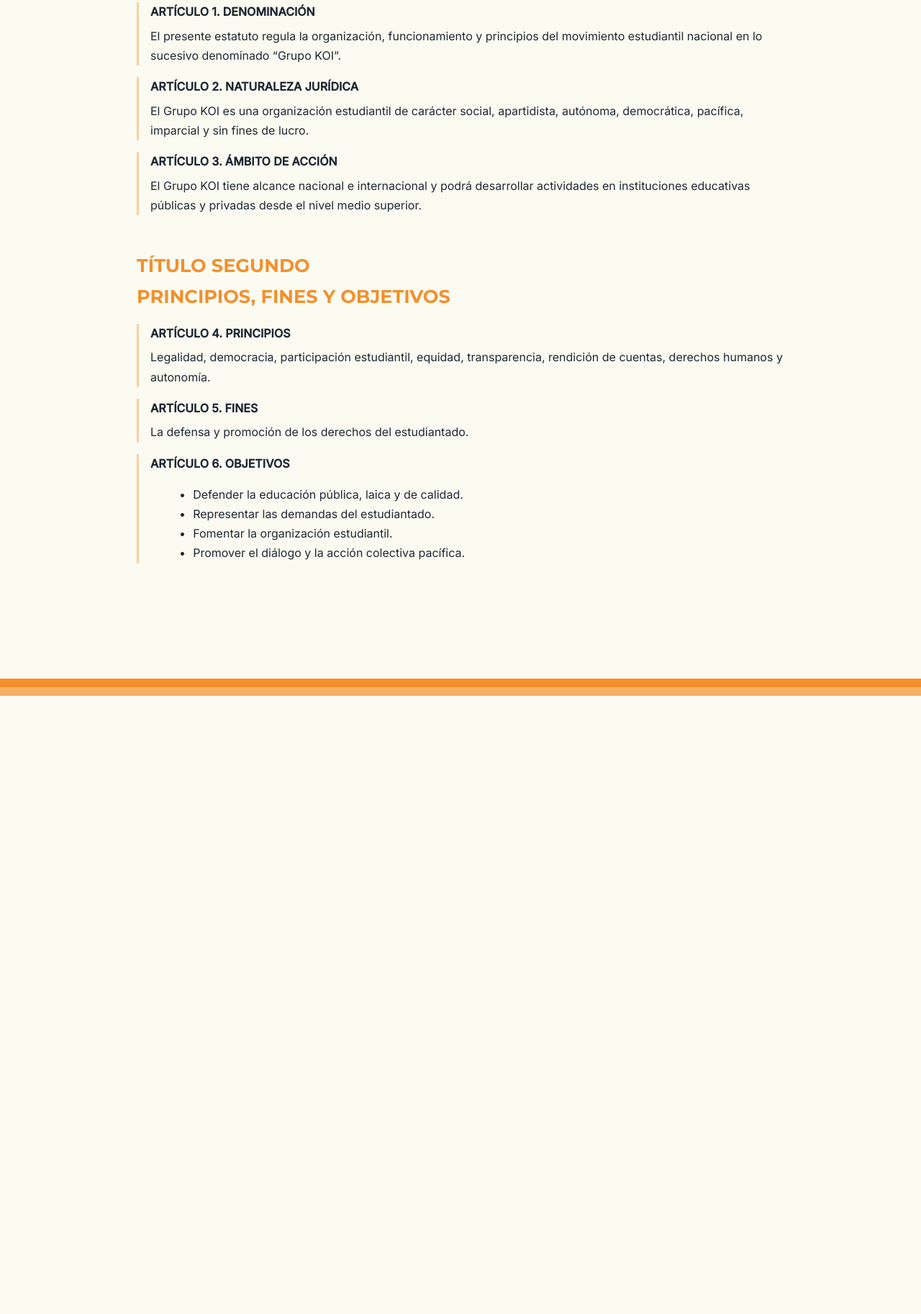
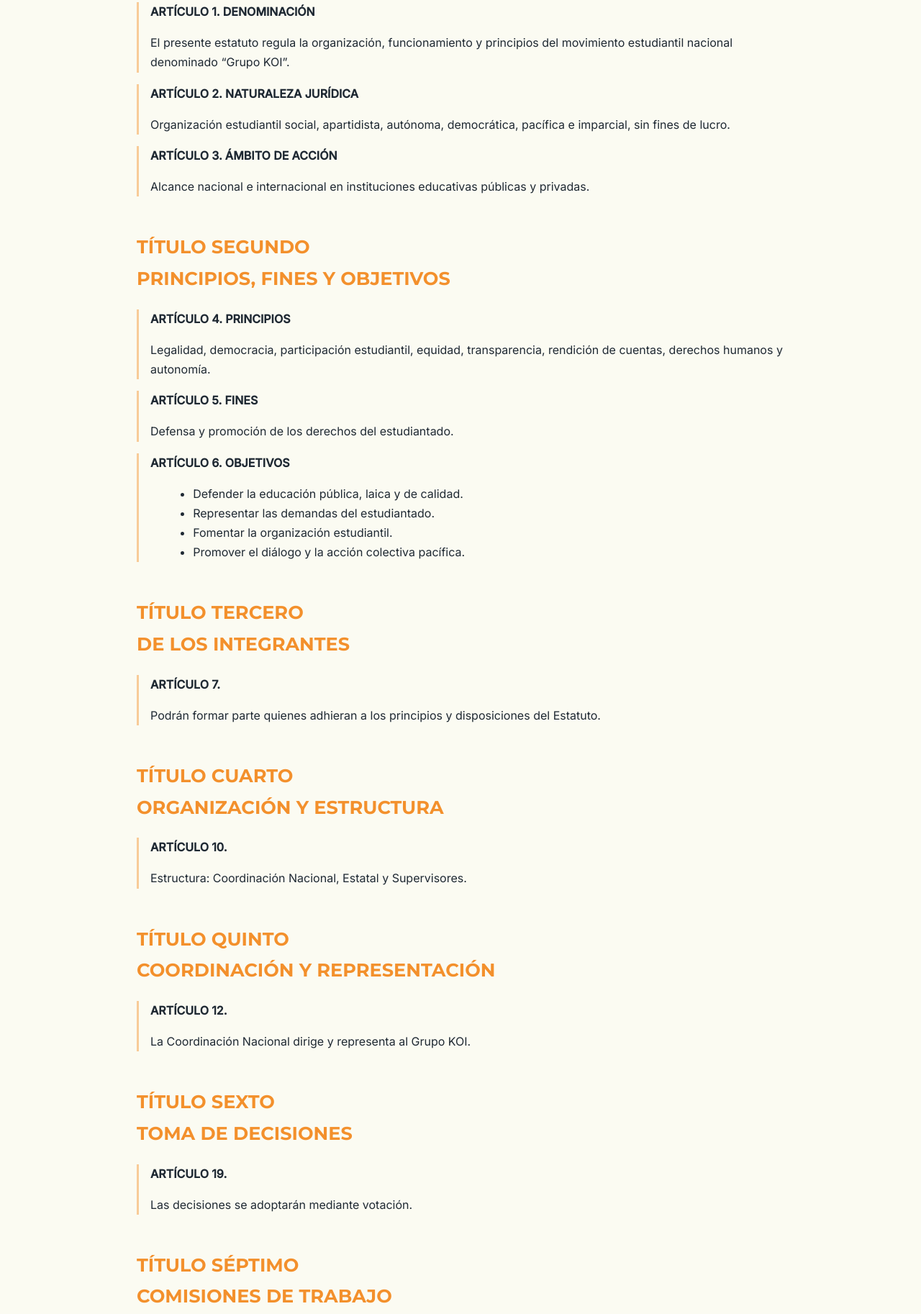
Before and after one commit to patraste/Estatuto-KOI, a plain HTML site: page index.html in a window 1280 px wide. Shown: the part 395-2221 px from the top of the page at 72% size. Before the commit the page ends 1362 px from the top, so only its background shows below. Drawn offline with Linux system fonts and the light colour scheme.

Commit message:
Actualizar index.html

```diff
--- a/index.html
+++ b/index.html
@@ -4,10 +4,9 @@
   <meta charset="UTF-8">
   <title>Estatutos | Grupo KOI</title>
 
-  <!-- Fuentes -->
   <link rel="preconnect" href="https://fonts.googleapis.com">
   <link rel="preconnect" href="https://fonts.gstatic.com" crossorigin>
-  <link href="https://fonts.googleapis.com/css2?family=Montserrat:ital,wght@0,600;0,700&family=Inter:ital,wght@0,400;0,500&display=swap" rel="stylesheet">
+  <link href="https://fonts.googleapis.com/css2?family=Montserrat:wght@600;700&family=Inter:wght@400;500&display=swap" rel="stylesheet">
 
   <style>
     body {
@@ -27,15 +26,14 @@
     h1 {
       font-family: 'Montserrat', sans-serif;
       font-size: 2.6rem;
-      margin-bottom: 2rem;
       text-align: center;
+      margin-bottom: 3rem;
     }
 
     h2 {
       font-family: 'Montserrat', sans-serif;
       font-size: 1.6rem;
       margin-top: 3rem;
-      margin-bottom: 1rem;
       color: rgb(243,144,44);
     }
 
@@ -45,14 +43,10 @@
       margin-top: 2rem;
     }
 
-    p {
-      margin: 0.4rem 0;
-    }
-
     .articulo {
       margin-top: 1rem;
       padding-left: 1rem;
-      border-left: 3px solid rgba(243,144,44,0.4);
+      border-left: 3px solid rgba(243,144,44,0.45);
     }
 
     ul {
@@ -64,7 +58,7 @@
     }
 
     .franja {
-      height: 12px;
+      height: 14px;
       background: rgb(243,144,44);
     }
 
@@ -79,38 +73,17 @@
     <h1>ESTATUTOS DE GRUPO KOI</h1>
 
     <h2>TÍTULO PRIMERO<br>DISPOSICIONES GENERALES</h2>
-
     <h3>CAPÍTULO 1<br>DE LA DENOMINACIÓN, NATURALEZA Y ÁMBITO</h3>
 
-    <div class="articulo">
-      <p><strong>ARTÍCULO 1. DENOMINACIÓN</strong></p>
-      <p>El presente estatuto regula la organización, funcionamiento y principios del movimiento estudiantil nacional en lo sucesivo denominado “Grupo KOI”.</p>
-    </div>
-
-    <div class="articulo">
-      <p><strong>ARTÍCULO 2. NATURALEZA JURÍDICA</strong></p>
-      <p>El Grupo KOI es una organización estudiantil de carácter social, apartidista, autónoma, democrática, pacífica, imparcial y sin fines de lucro.</p>
-    </div>
-
-    <div class="articulo">
-      <p><strong>ARTÍCULO 3. ÁMBITO DE ACCIÓN</strong></p>
-      <p>El Grupo KOI tiene alcance nacional e internacional y podrá desarrollar actividades en instituciones educativas públicas y privadas desde el nivel medio superior.</p>
-    </div>
+    <div class="articulo"><strong>ARTÍCULO 1. DENOMINACIÓN</strong><p>El presente estatuto regula la organización, funcionamiento y principios del movimiento estudiantil nacional denominado “Grupo KOI”.</p></div>
+    <div class="articulo"><strong>ARTÍCULO 2. NATURALEZA JURÍDICA</strong><p>Organización estudiantil social, apartidista, autónoma, democrática, pacífica e imparcial, sin fines de lucro.</p></div>
+    <div class="articulo"><strong>ARTÍCULO 3. ÁMBITO DE ACCIÓN</strong><p>Alcance nacional e internacional en instituciones educativas públicas y privadas.</p></div>
 
     <h2>TÍTULO SEGUNDO<br>PRINCIPIOS, FINES Y OBJETIVOS</h2>
 
-    <div class="articulo">
-      <p><strong>ARTÍCULO 4. PRINCIPIOS</strong></p>
-      <p>Legalidad, democracia, participación estudiantil, equidad, transparencia, rendición de cuentas, derechos humanos y autonomía.</p>
-    </div>
-
-    <div class="articulo">
-      <p><strong>ARTÍCULO 5. FINES</strong></p>
-      <p>La defensa y promoción de los derechos del estudiantado.</p>
-    </div>
-
-    <div class="articulo">
-      <p><strong>ARTÍCULO 6. OBJETIVOS</strong></p>
+    <div class="articulo"><strong>ARTÍCULO 4. PRINCIPIOS</strong><p>Legalidad, democracia, participación estudiantil, equidad, transparencia, rendición de cuentas, derechos humanos y autonomía.</p></div>
+    <div class="articulo"><strong>ARTÍCULO 5. FINES</strong><p>Defensa y promoción de los derechos del estudiantado.</p></div>
+    <div class="articulo"><strong>ARTÍCULO 6. OBJETIVOS</strong>
       <ul>
         <li>Defender la educación pública, laica y de calidad.</li>
         <li>Representar las demandas del estudiantado.</li>
@@ -119,10 +92,29 @@
       </ul>
     </div>
 
-    <!-- (El resto del texto se mantiene igual estructuralmente;
-         si quieres, en el siguiente mensaje te lo dejo TODO completo
-         sin cortar para copiar/pegar de una sola vez) -->
+    <h2>TÍTULO TERCERO<br>DE LOS INTEGRANTES</h2>
+    <div class="articulo"><strong>ARTÍCULO 7.</strong><p>Podrán formar parte quienes adhieran a los principios y disposiciones del Estatuto.</p></div>
 
+    <h2>TÍTULO CUARTO<br>ORGANIZACIÓN Y ESTRUCTURA</h2>
+    <div class="articulo"><strong>ARTÍCULO 10.</strong><p>Estructura: Coordinación Nacional, Estatal y Supervisores.</p></div>
+
+    <h2>TÍTULO QUINTO<br>COORDINACIÓN Y REPRESENTACIÓN</h2>
+    <div class="articulo"><strong>ARTÍCULO 12.</strong><p>La Coordinación Nacional dirige y representa al Grupo KOI.</p></div>
+
+    <h2>TÍTULO SEXTO<br>TOMA DE DECISIONES</h2>
+    <div class="articulo"><strong>ARTÍCULO 19.</strong><p>Las decisiones se adoptarán mediante votación.</p></div>
+
+    <h2>TÍTULO SÉPTIMO<br>COMISIONES DE TRABAJO</h2>
+    <div class="articulo"><strong>ARTÍCULO 24.</strong><p>Órganos auxiliares del Grupo KOI.</p></div>
+
+    <h2>TÍTULO OCTAVO<br>TRANSPARENCIA</h2>
+    <div class="articulo"><strong>ARTÍCULO 30.</strong><p>Principio de transparencia y rendición de cuentas.</p></div>
+
+    <h2>TÍTULO NOVENO<br>DISCIPLINA Y RESPONSABILIDAD</h2>
+    <div class="articulo"><strong>ARTÍCULO 33.</strong><p>El Estatuto es de observancia obligatoria.</p></div>
+
+    <h2>TÍTULO DÉCIMO QUINTO<br>VIGENCIA</h2>
+    <div class="articulo"><strong>ARTÍCULO 54.</strong><p>Entrará en vigor tras su aprobación.</p></div>
   </div>
 
   <footer>
```
